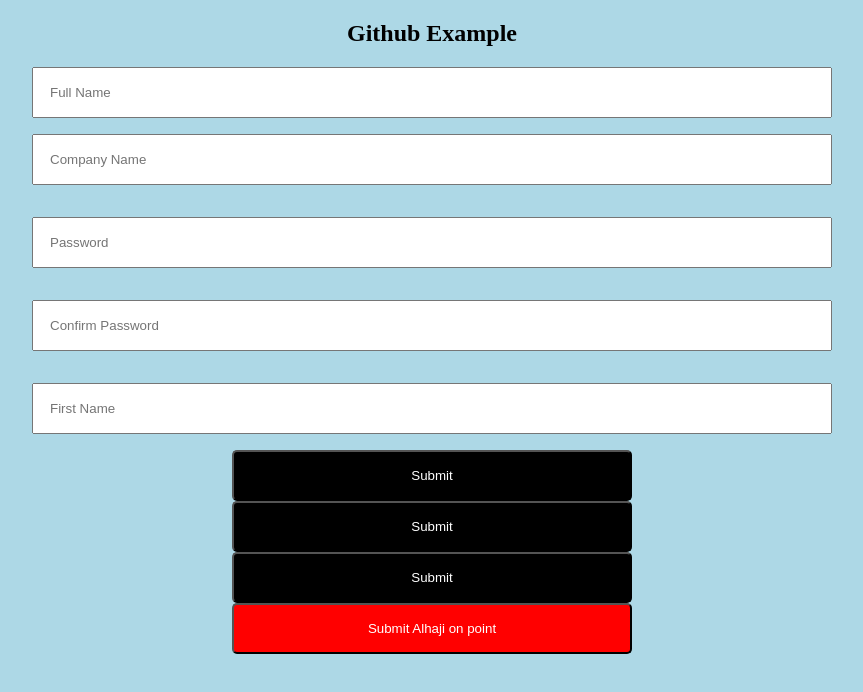
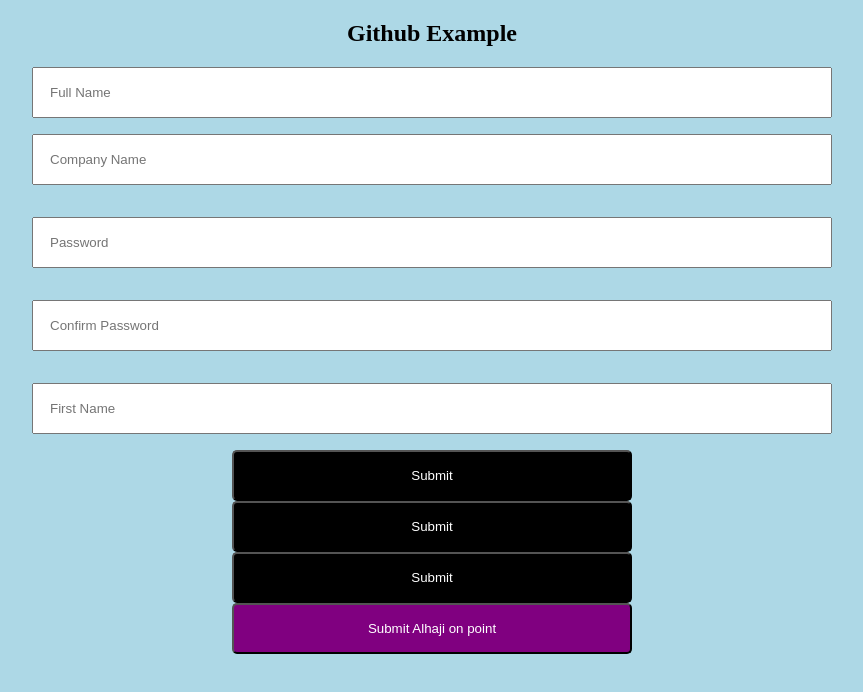
Before and after one commit to ngozi-ekekwe/waec_demo, a plain HTML site: page index.html in a window 1280 px wide. Shown: the whole page, without its empty margins (208-1071 px from the left). Drawn offline with Linux system fonts and the light colour scheme.

Commit message:
my purple Aisha

```diff
--- a/index.css
+++ b/index.css
@@ -39,6 +39,6 @@ button {
   margin: auto;
 }
 
-.git-button {
-  background-color: red;
+.git-valentine{
+  background-color: purple;
 }
--- a/index.html
+++ b/index.html
@@ -24,7 +24,7 @@
             <button>Submit</button>
             <button>Submit</button>
             <button>Submit</button>
-           <button class="git-button">Submit Alhaji on point</button>
+           <button class="git-valentine">Submit Alhaji on point</button>
           </div>
         </form>
 
```
